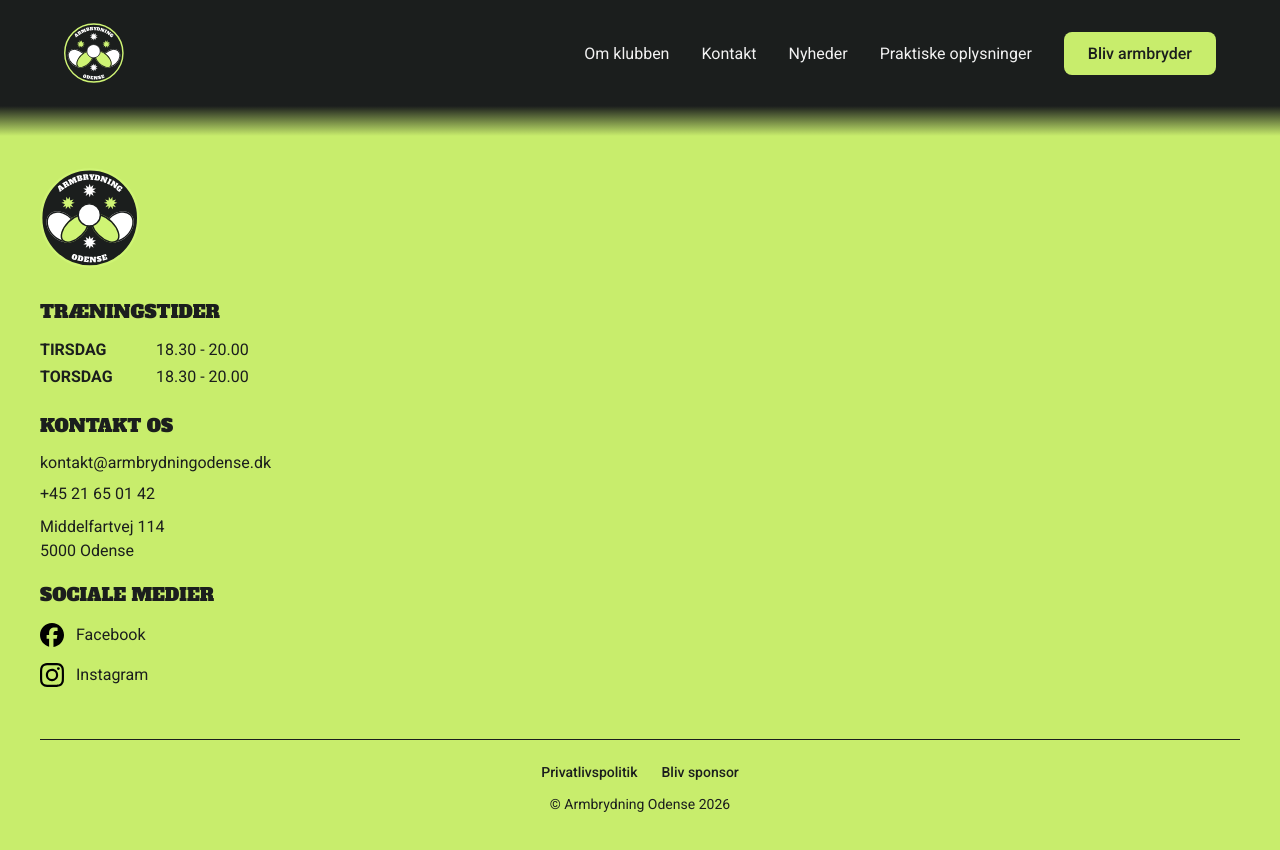
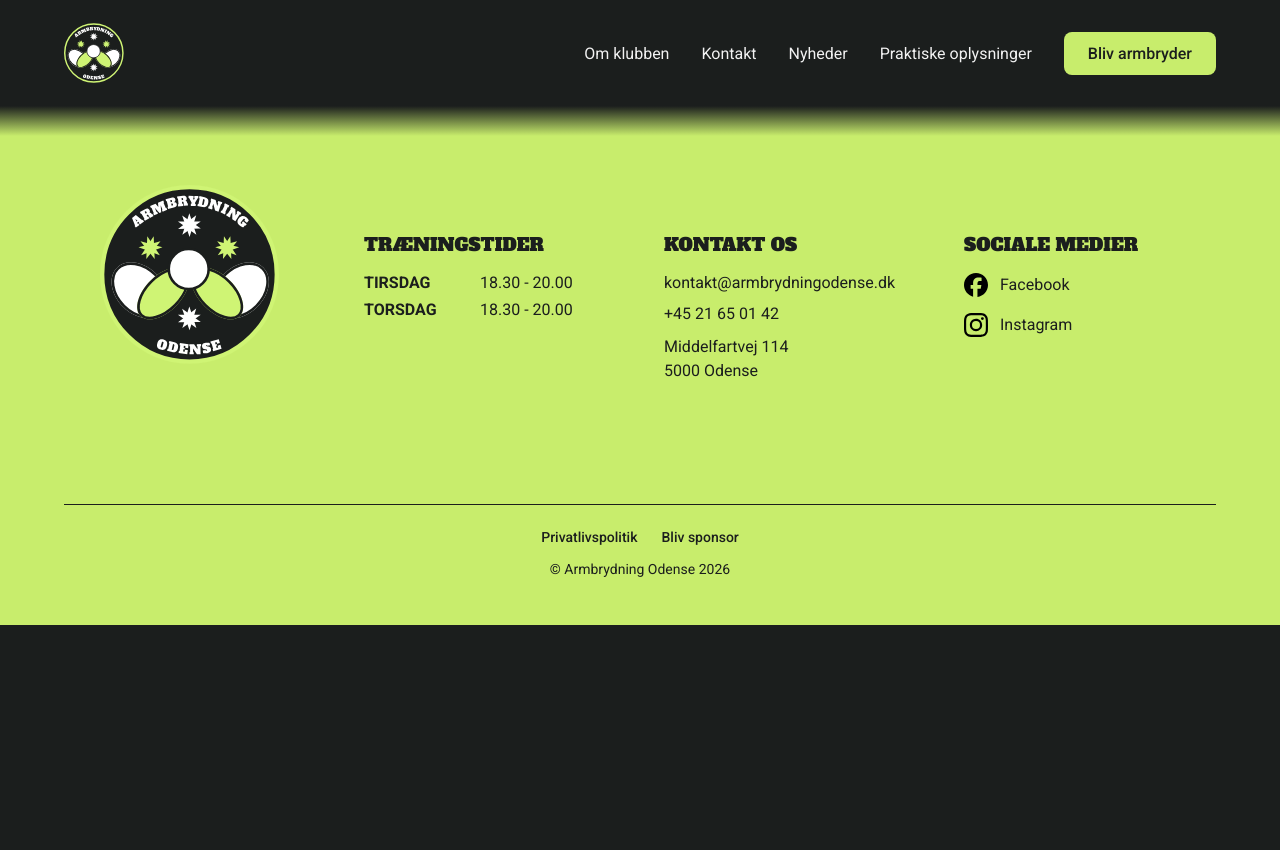
Before and after one commit to clkr76444/armbrydningsklubbenbolbro, a Vue app in the folder armbrydning-website/: page / in a window 1280 px wide. Shown: the top 850 px of the page. After the commit the page ends 800 px from the top, so only its background shows below. Built offline with nearby package versions, Linux system fonts and the light colour scheme.

Commit message:
SiteFooter.vue done
media queries tablet og desktop tilføjet

```diff
--- a/armbrydning-website/src/components/SiteFooter.vue
+++ b/armbrydning-website/src/components/SiteFooter.vue
@@ -97,6 +97,7 @@ import instagramIcon from '../assets/icons/instagram.svg'
   width: 100%;
   max-width: 1200px;
   margin-inline: auto;
+  padding-inline: 1.5rem;
 }
 
 // FOOTER MAIN - MOBILE FIRST
@@ -251,4 +252,46 @@ import instagramIcon from '../assets/icons/instagram.svg'
     }
   }
 }
+
+@media (min-width: v.$breakpoint-tablet) {
+  .site-footer__main {
+    grid-template-columns: repeat(3, minmax(0, 1fr));
+    justify-items: center;
+    gap: 1.8rem;
+    margin-top: 1.8rem;
+  }
+
+  .site-footer__logo {
+    order: 1;
+    grid-column: 1 / -1;
+    justify-self: center;
+    margin-bottom: 0;
+
+    img {
+      width: 200px;
+    }
+  }
+}
+
+@media (min-width: v.$breakpoint-desktop) {
+  .site-footer__main {
+    grid-template-columns: repeat(4, minmax(0, 1fr));
+    justify-items: start;
+    gap: 3rem;
+    padding-top: 3rem;
+  }
+
+  .site-footer__logo {
+    order: 0;
+    grid-column: auto;
+    justify-self: center;
+    align-self: center;
+    transform: translateY(-70px);
+
+    img {
+      width: 180px;
+      margin-top: 0;
+    }
+  }
+}
 </style>
```
